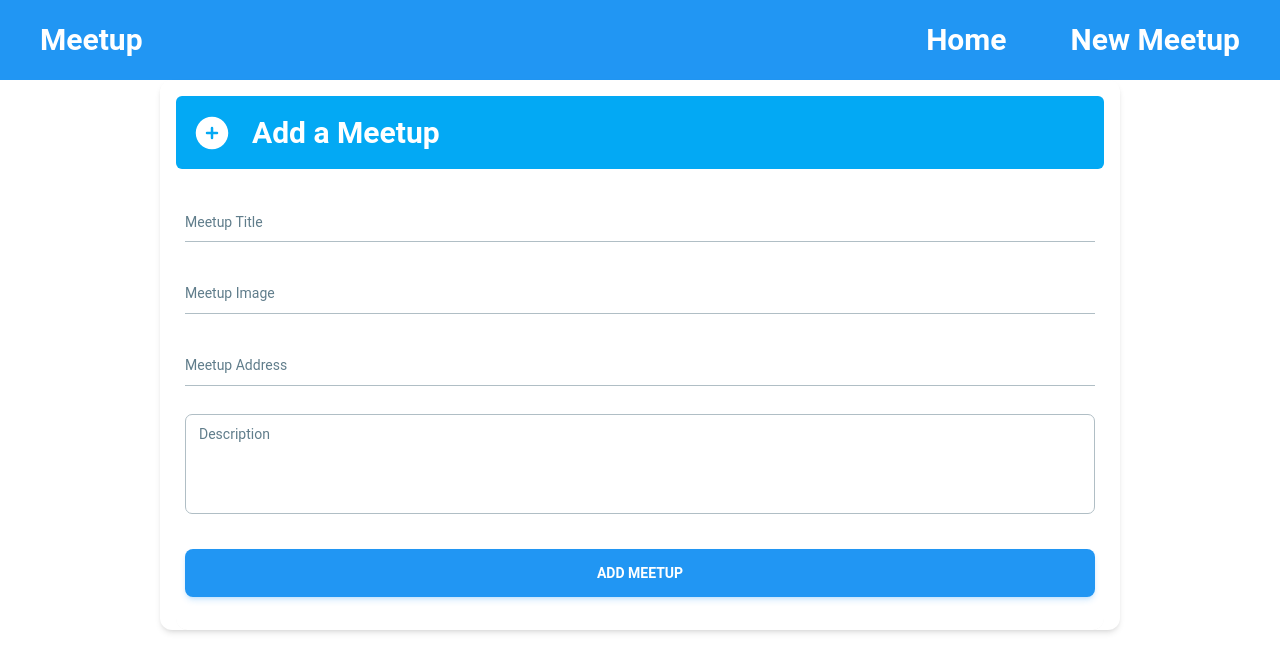
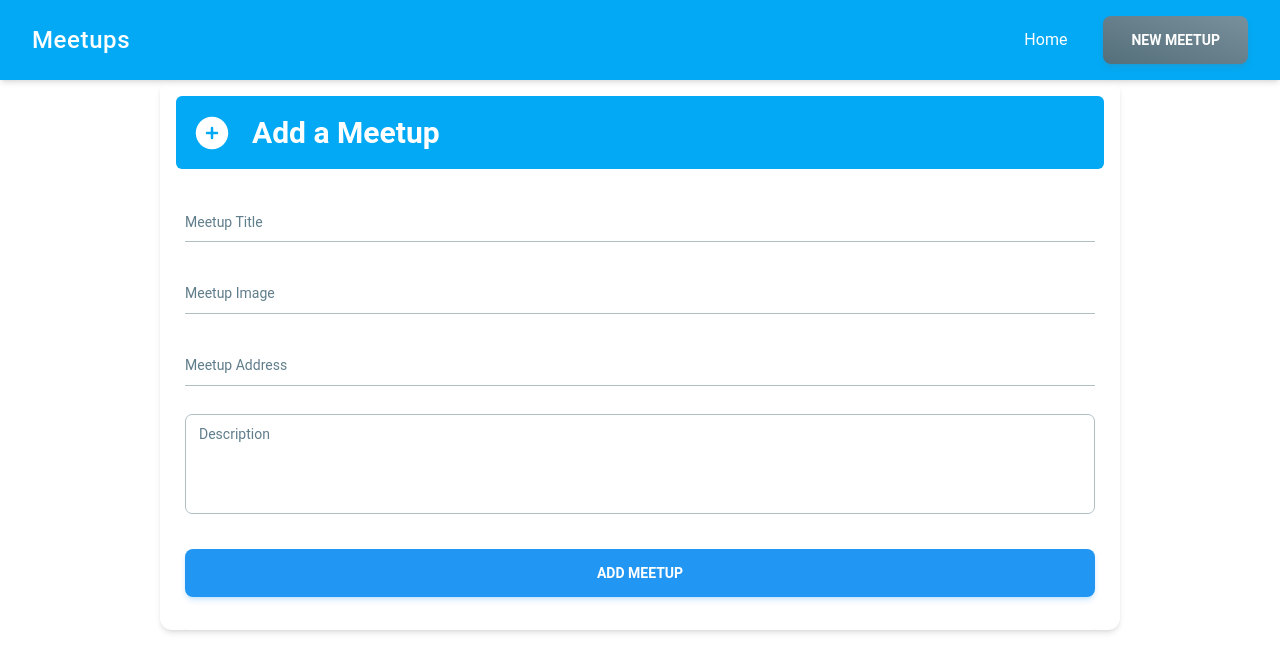
Before and after one commit to mario-george/MeetupsNext.JS, a Next.js app: page /new-meetup in a window 1280 px wide. Shown: the top 672 px of the page. Built offline with nearby package versions, Linux system fonts and the light colour scheme.

Commit message:
new layout

```diff
--- a/components/Layout.js
+++ b/components/Layout.js
@@ -1,29 +1,111 @@
 import Link from "next/link";
+import { useState, useEffect } from "react";
+import {
+  Navbar,
+  MobileNav,
+  Typography,
+  Button,
+  IconButton,
+  Card,
+} from "@material-tailwind/react";
 
+const navList = (
+  <ul className="mb-4 text-white mt-2 flex flex-col gap-2 lg:mb-0 lg:mt-0 lg:flex-row lg:items-center lg:gap-6">
+    <Typography as="li" variant="lg" color="white" className="p-1 font-normal">
+      <Link href="/">
+        <a className="flex items-center ">Home</a>
+      </Link>
+    </Typography>
+  </ul>
+);
 export default function Layout(props) {
+  const [openNav, setOpenNav] = useState(false);
+
+  useEffect(() => {
+    window.addEventListener(
+      "resize",
+      () => window.innerWidth >= 960 && setOpenNav(false)
+    );
+  }, []);
   return (
     <>
-      <div className="h-[5rem] w-full text-white bg-blue-500 text-3xl flex justify-between items-center text-xl md:text-3xl  font-bold gap-10 px-[2.5rem]">
-        <p className="">Meetup</p>
-        <div className="flex flex-row space-x-16">
-          <div className="group">
-            <Link className="" href="/">
+      <Navbar
+        color="light-blue"
+        className=" text-white sticky inset-0 z-10 h-max max-w-full rounded-none py-2 px-4 lg:px-8 lg:py-4"
+      >
+        <div className="flex items-center justify-between ">
+          <Typography
+            as="a"
+            href="#"
+            className="mr-4 cursor-pointer py-1.5 font-medium text-2xl tracking-wide"
+          >
+            Meetups{" "}
+          </Typography>
+          <div className="flex items-center gap-4">
+            <div className="mr-4 hidden lg:block">{navList}</div>
+
+            <Link href="/new-meetup">
               <a>
-                <button className="group-hover:text-green-300">Home</button>
+                <Button
+                  variant="gradient"
+                  size="lg"
+                  className="hidden lg:inline-block "
+                  color="blue-gray"
+                >
+                  <span className="text-white">New Meetup</span>
+                </Button>
               </a>
             </Link>
-          </div>
-          <div className="group">
-            <Link className="" href="/new-meetup">
-              <a>
-                <button className="group-hover:text-green-300">
-                  New Meetup
-                </button>
-              </a>
-            </Link>
+
+            <IconButton
+              variant="text"
+              className="ml-auto h-6 w-6 text-inherit hover:bg-transparent focus:bg-transparent active:bg-transparent lg:hidden"
+              ripple={false}
+              onClick={() => setOpenNav(!openNav)}
+            >
+              {openNav ? (
+                <svg
+                  xmlns="http://www.w3.org/2000/svg"
+                  fill="none"
+                  className="h-6 w-6"
+                  viewBox="0 0 24 24"
+                  stroke="currentColor"
+                  strokeWidth={2}
+                >
+                  <path
+                    strokeLinecap="round"
+                    strokeLinejoin="round"
+                    d="M6 18L18 6M6 6l12 12"
+                  />
+                </svg>
+              ) : (
+                <svg
+                  xmlns="http://www.w3.org/2000/svg"
+                  className="h-6 w-6"
+                  fill="none"
+                  stroke="currentColor"
+                  strokeWidth={2}
+                >
+                  <path
+                    strokeLinecap="round"
+                    strokeLinejoin="round"
+                    d="M4 6h16M4 12h16M4 18h16"
+                  />
+                </svg>
+              )}
+            </IconButton>
           </div>
         </div>
-      </div>
+        <MobileNav open={openNav}>
+          {navList}
+            <Link href="/new-meetup">
+          <Button variant="gradient" size="sm" fullWidth className="mb-2">
+              <a>New meetup</a>
+          </Button>
+            </Link>
+        </MobileNav>
+      </Navbar>
+
       <div>{props.children}</div>
     </>
   );
--- a/components/Meetup.js
+++ b/components/Meetup.js
@@ -24,7 +24,7 @@
     return (
       <Card
         className=" shadow-lg  mx-auto
-      w-full xl:w-[55%] md:w-[80%] border-black border my-6"
+      w-full xl:w-[55%] md:w-[80%]  border my-6"
       >
         <CardHeader floated={false} color="blue-gray">
           <img src={image} alt="image" />
```
